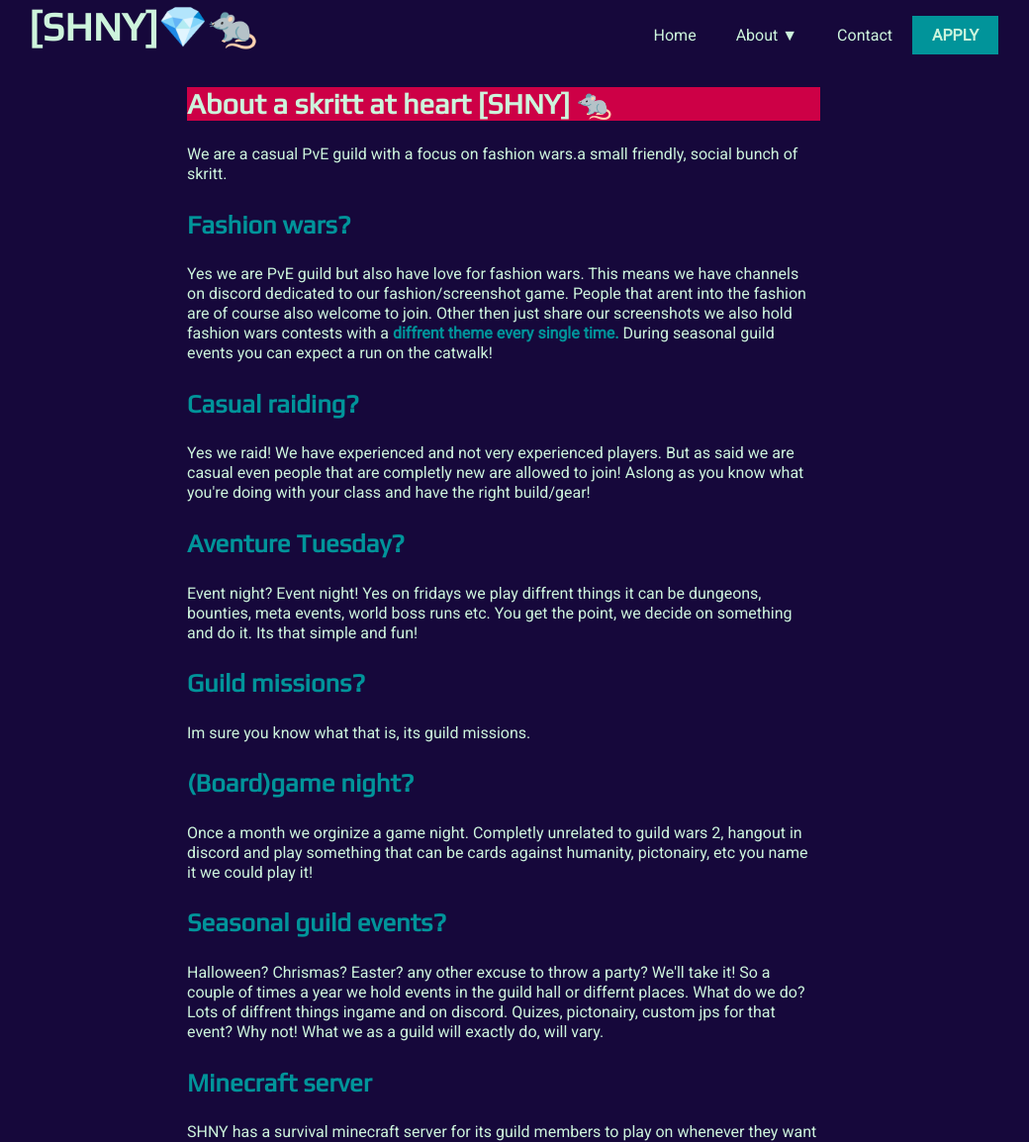
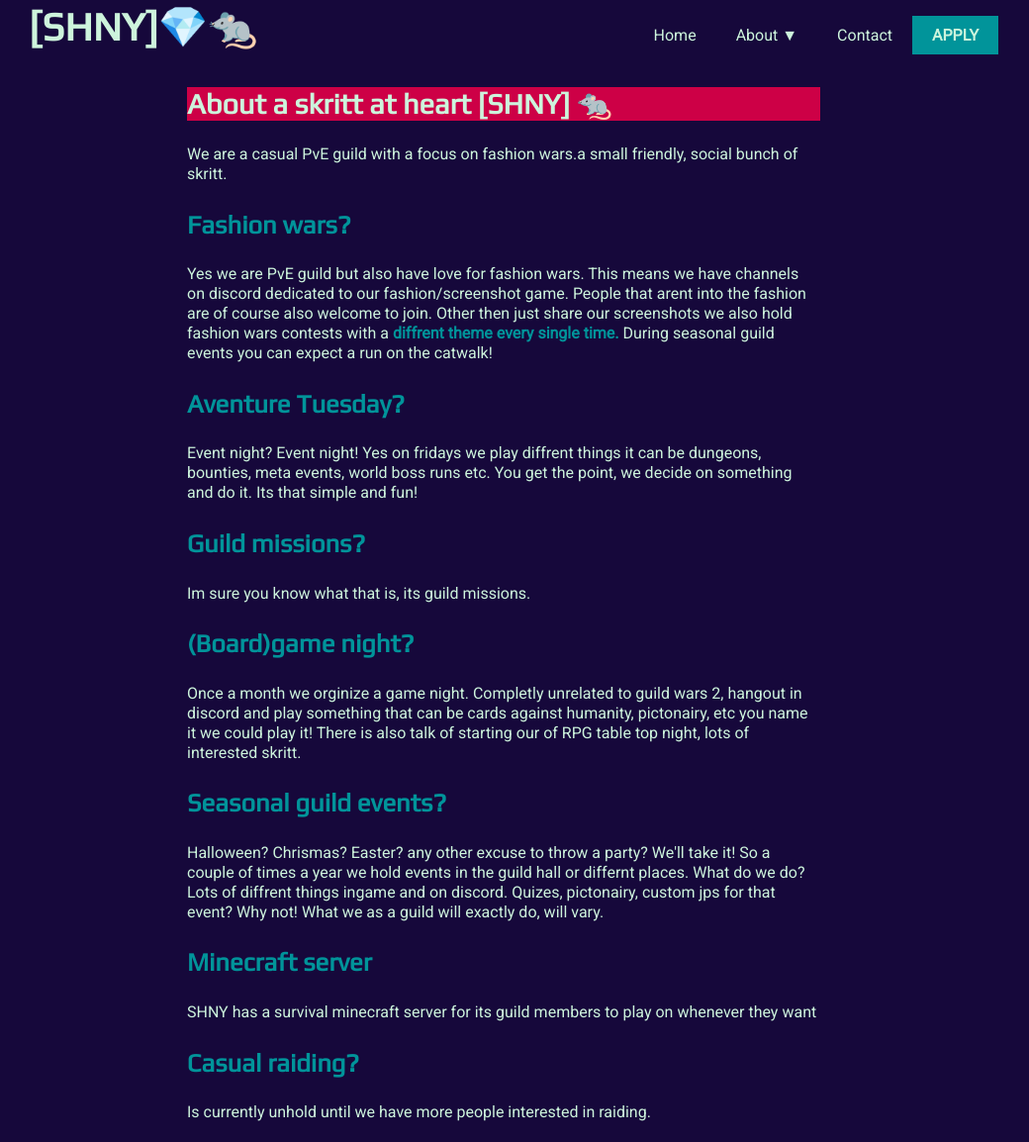
Before and after one commit to KimberlyVdB/SHNY-Jekyll-Website, a Jekyll site: the page built from guildinfo.html, in a window 1280 px wide and 1154 px high. Shown: the whole window at 99% size, without its empty margins (131-1171 px from the left). Built offline with Jekyll 4.4.1, drawn with Linux system fonts in a browser that asks for light colours; nearby versions of some CDN libraries; a script that is not in the unit is left out.

Commit message:
moved casual raiding down and edited the p tag for it. Added more text in the  board game night p tag, extra info

```diff
--- a/guildinfo.html
+++ b/guildinfo.html
@@ -18,16 +18,7 @@ title: mainContent
         time.</span>
       During seasonal guild events you can expect a run on the catwalk!</p>
 
-    <h3>
-      Casual raiding?</h3>
-
-    <p>Yes we raid! We have experienced and not very experienced players.
-      But as said we are casual even people that are completly new are allowed to join!
-      Aslong as you know what you're doing with your class and have the right build/gear!
-    </p>
-
-    <h3>Aventure Tuesday?
-    </h3>
+    <h3>Aventure Tuesday?</h3>
 
     <p>Event night? Event night!
       Yes on fridays we play diffrent things it can be dungeons, bounties, meta events,
@@ -43,7 +34,8 @@ title: mainContent
 
     <p>Once a month we orginize a game night.
       Completly unrelated to guild wars 2, hangout in discord and play something that can be
-      cards against humanity, pictonairy, etc you name it we could play it!</p>
+      cards against humanity, pictonairy, etc you name it we could play it!
+      There is also talk of starting our of RPG table top night, lots of interested skritt.</p>
 
     <h3>Seasonal guild events?</h3>
 
@@ -59,5 +51,11 @@ title: mainContent
     <p>
       SHNY has a survival minecraft server for its guild members to play on whenever they want
     </p>
+
+    <h3>
+      Casual raiding?</h3>
+
+    <p>Is currently unhold until we have more people interested in raiding.
+    </p>
   </div>
 </div>
```
